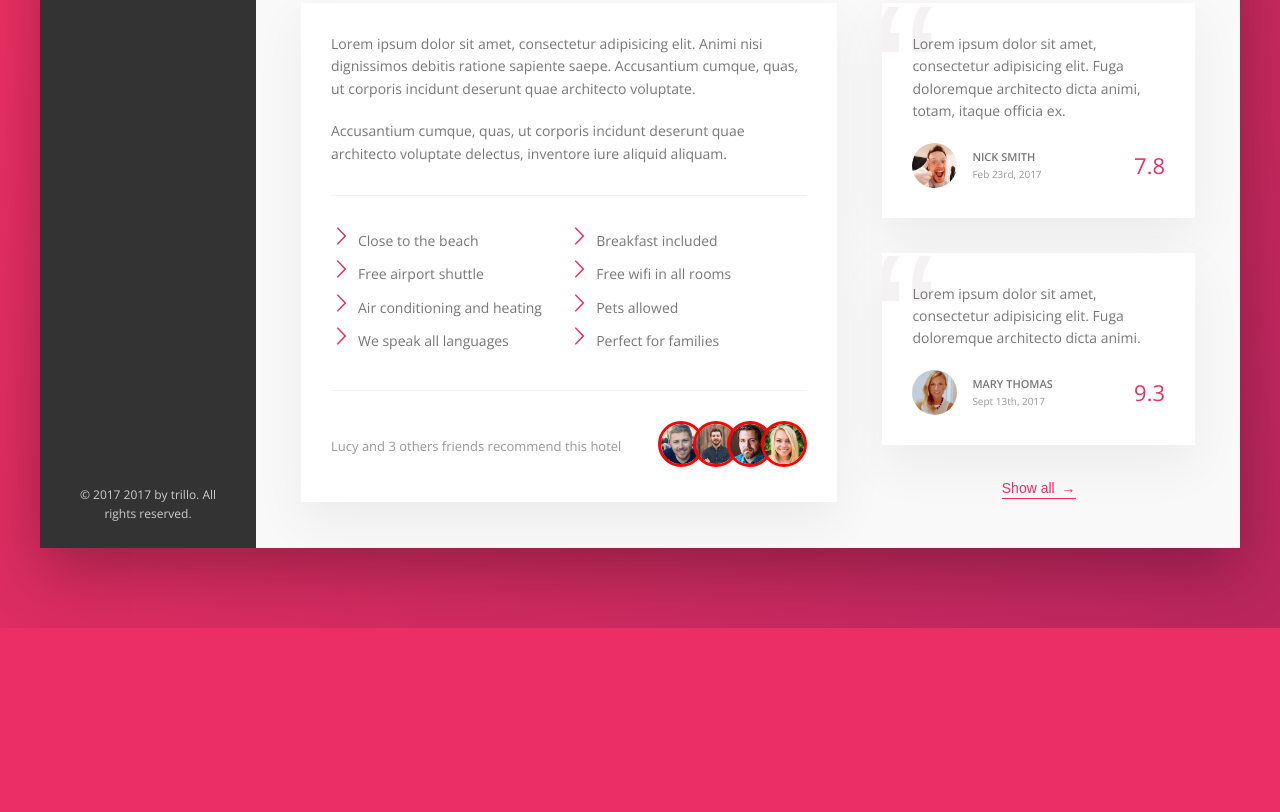
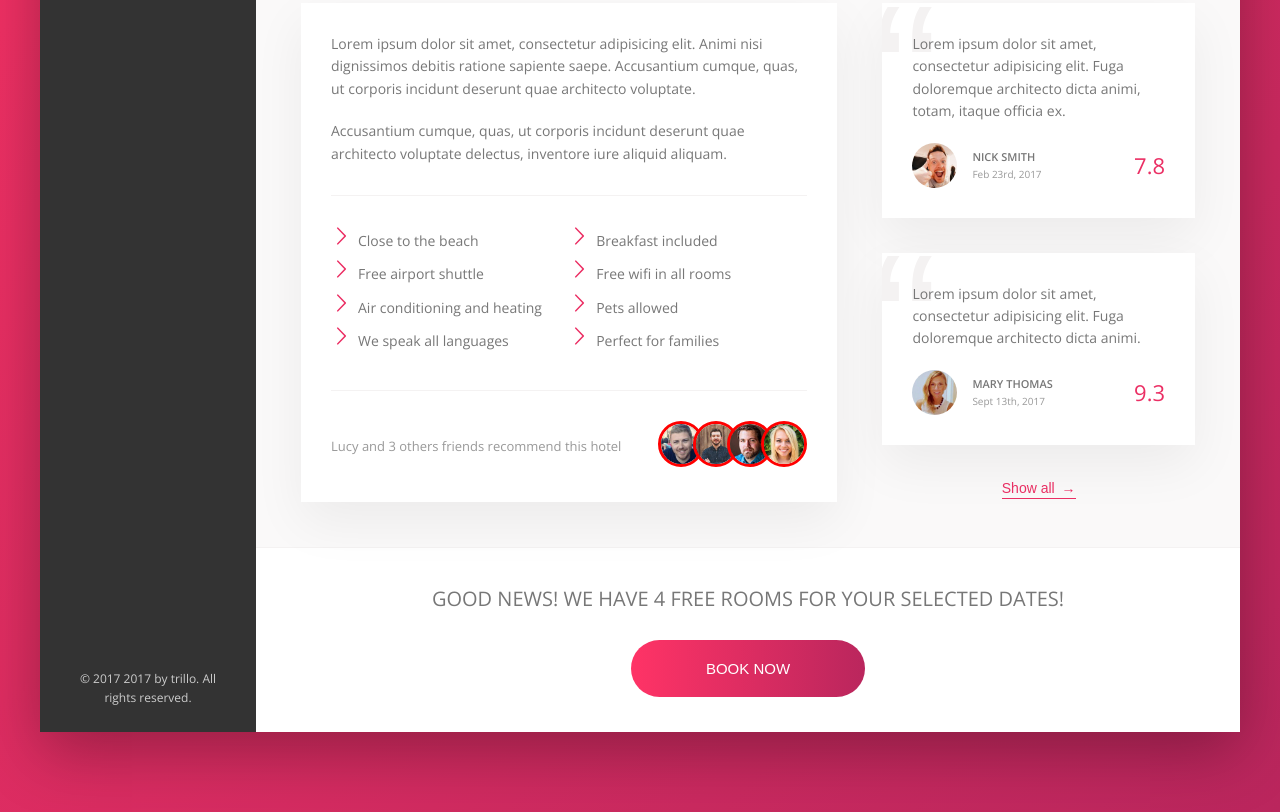
Before and after one commit to fgiananti/trillo-project, a website built with webpack: page app/index.html in a window 1280 px wide. Shown: the part 644-1456 px from the top of the page. Before the commit the page ends 1272 px from the top, so only its background shows below. Built offline with nearby package versions, Linux system fonts and the light colour scheme.

Commit message:
basic cta

```diff
--- /dev/null
+++ b/app/assets/styles/components/_btn-big.scss
@@ -0,0 +1,49 @@
+// non bem 100% (parlo del nome)
+.btn-big {
+  font-size: 1.5rem;
+  font-weight: 300;
+  text-transform: uppercase;
+  border-radius: 100px;
+  border: none;
+  background-image: linear-gradient(to right, $color-primary-light, $color-primary-dark);
+  color: #fff;
+  position: relative;
+  overflow: hidden;
+  cursor: pointer;
+
+  & > * {
+    display: inline-block;
+    height: 100%;
+    width: 100%;
+    transition: all .2s;
+  }
+
+  &__visible {
+    padding: 2rem 7.5rem;
+  }
+
+  &__invisible {
+    position: absolute;
+    padding: 2rem 0;
+    left: 0;
+    top: -100%;
+  }
+
+  &:hover {
+    background-image: linear-gradient(to left, $color-primary-light, $color-primary-dark);
+  }
+
+  &:hover &__visible {
+    transform: translateY(100%);
+  }
+
+  &:hover &__invisible {
+    top: 0;
+  }
+
+  &:focus {
+    outline: none;
+    animation: pulsate 1s infinite;
+  }
+
+}
--- /dev/null
+++ b/app/assets/styles/components/_cta.scss
@@ -0,0 +1,11 @@
+.cta {
+  padding: 3.5rem 0;
+  text-align: center;
+
+  &__book-now {
+    font-size: 2rem;
+    font-weight: 300;
+    text-transform: uppercase;
+    margin-bottom: 2.5rem;
+  }
+}
--- a/app/assets/styles/layout/_layout.scss
+++ b/app/assets/styles/layout/_layout.scss
@@ -3,9 +3,6 @@
   margin: 8rem auto;
   background-color: $color-grey-light-1;
   box-shadow: $shadow-dark;
-
-  // provvisorio
-  min-height: 50rem;
 }
 
 .header {
--- a/app/assets/styles/styles.scss
+++ b/app/assets/styles/styles.scss
@@ -16,3 +16,5 @@
 @import 'components/_list';
 @import 'components/_recommend';
 @import 'components/_review';
+@import 'components/_cta';
+@import 'components/_btn-big';
--- a/app/index.html
+++ b/app/index.html
@@ -132,7 +132,6 @@
                 <div class="overview__rating-count">429 votes</div>
               </div>
             </div>
-
             <div class="detail">
 
               <div class="description">
@@ -194,6 +193,14 @@
               </figure>
 
             </div>
+            <div class="cta">
+              <h2 class="cta__book-now">
+                Good news! We have 4 free rooms for your selected dates!</h2>
+              <button class="btn-big">
+                <span class="btn-big__visible">Book now</span>
+                <span class="btn-big__invisible">Only 4 rooms left!</span>
+              </button>
+            </div>
 
           </main>
         </div>
```
Also changed, not shown: app/temp/styles/styles.css.
